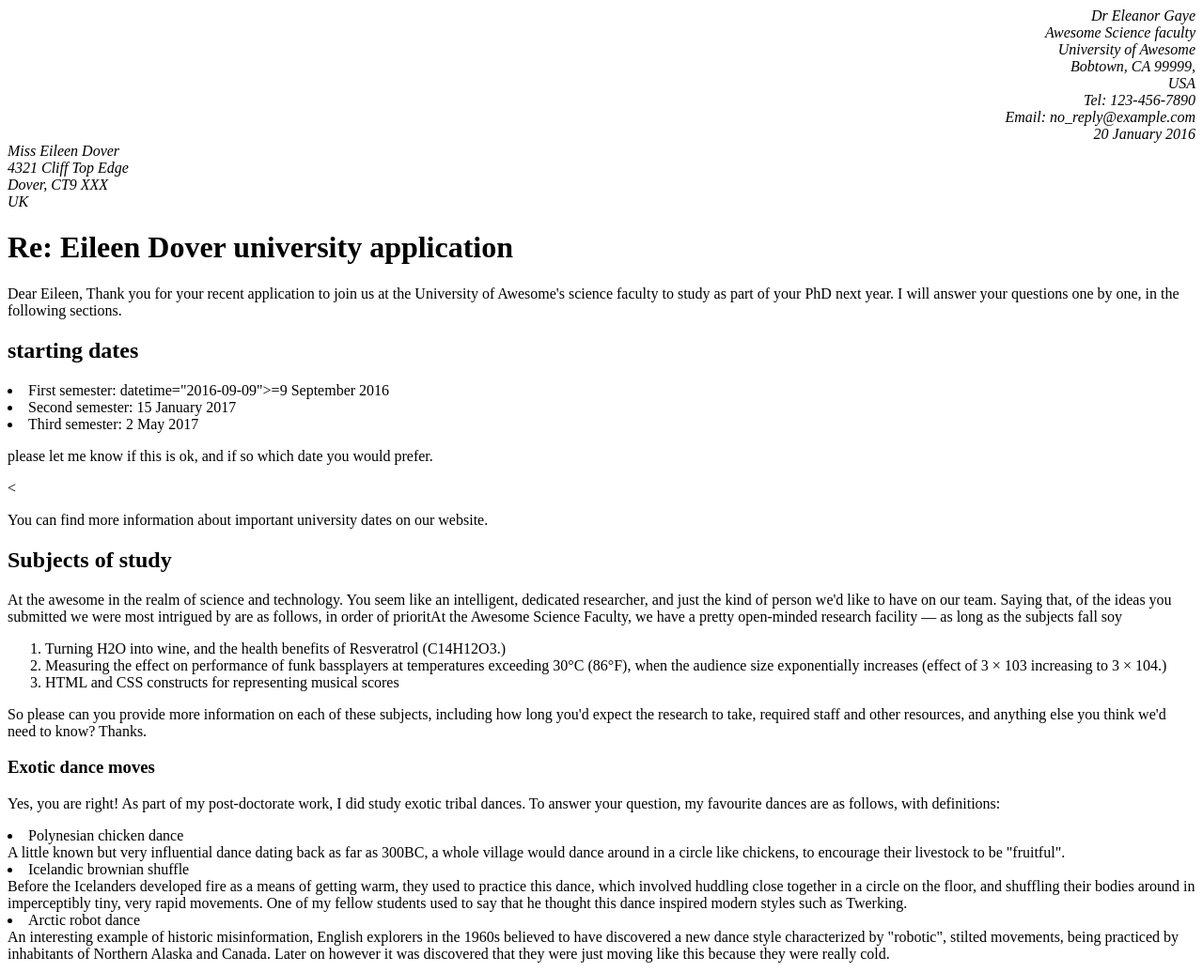
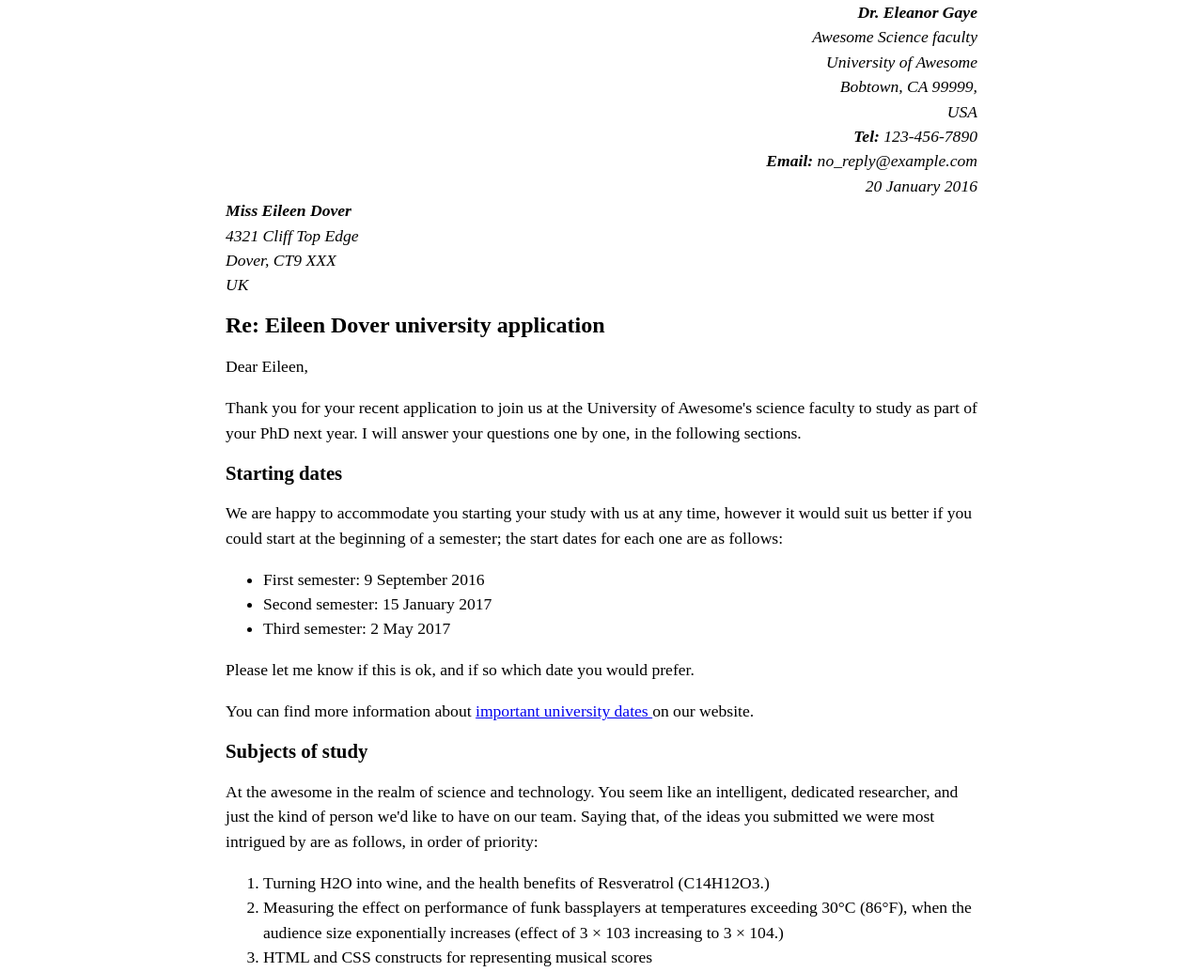
Before and after one commit to Muchiri7/letter-assessment, a plain HTML site: page index.html in a window 1280 px wide. Shown: the top 1035 px of the page at 94% size. Drawn offline with Linux system fonts and the light colour scheme.

Commit message:
Letter-assessment

```diff
--- a/index.html
+++ b/index.html
@@ -6,43 +6,47 @@
     <meta name="viewport" content="width=device-width,initial-scale=1.0">
     <meta http-equiv="x-UA-compatible" content="ie=edge">
     <title>Document</title>
+    <link rel="stylesheet" href="style.css">
+    <title>Document</title>
 </head>
 
 <body>
-      <div align=right>
-    <address>Dr Eleanor Gaye<br />
+
+    <address class="sender-column">
+        <strong>Dr. Eleanor Gaye</strong><br />
              Awesome Science faculty<br />
              University of Awesome<br />
              Bobtown, CA 99999,<br />
              USA<br />
-             Tel: 123-456-7890<br />
-             Email: no_reply@example.com<br />
+             <strong>Tel:</strong> 123-456-7890<br />
+             <strong>Email:</strong> no_reply@example.com<br />
 
-                          20 January 2016</address></div>
-  <address>Miss Eileen Dover<br>
+                          20 January 2016
+                        </address>
+  <address><strong>Miss Eileen Dover</strong><br>
            4321 Cliff Top Edge<br>
            Dover, CT9 XXX<br>
-           UK
+           UK<br />
   </address>
     <h1>Re: Eileen Dover university application</h1>
-    <p1>Dear Eileen,
+    <p>Dear Eileen,</p>
 
-        Thank you for your recent application to join us at the University of Awesome's science faculty to study as part
-        of your PhD next year. I will answer your questions one by one, in the following sections.
-    </p1>
-    <h2>starting dates</h2>
-    <p><li>First semester:
-        <time>datetime="2016-09-09">=9 September 2016</time></li>
+    <p>Thank you for your recent application to join us at the University of Awesome's science faculty to study as part
+        of your PhD next year. I will answer your questions one by one, in the following sections.</p1>
+    <h2><strong>Starting dates</strong></h2>
+    <p>We are happy to accommodate you starting your study with us at any time, however it would suit us better if you could start at the beginning of a semester; the start dates for each one are as follows:</p>
+    <ul>
+        <li>First semester: 9 September 2016</li>
        <li>Second semester: 15 January 2017</li>
-       <li>Third semester: 2 May 2017</li></p>
-        <p>please let me know if this is ok, and if so which date you would prefer.</p>
-        < <p>You can find more information about important university dates on our website.
+       <li>Third semester: 2 May 2017</li>
+    </ul>
+        <p>Please let me know if this is ok, and if so which date you would prefer.</p>
+         <p>You can find more information about <a href="example.com">important university dates </a>on our website.
     </p>
     <h2>Subjects of study</h2>
     <p>At the awesome in the realm of science and technology. You seem like an intelligent, dedicated researcher, and
         just the kind of person we'd like to have on our team. Saying that, of the ideas you submitted we were most
-        intrigued by are as follows, in order of prioritAt the Awesome Science Faculty, we have a pretty open-minded
-        research facility — as long as the subjects fall soy
+        intrigued by are as follows, in order of priority:
     </p>
     <p>
         <ol>
@@ -54,7 +58,7 @@
 </p>
     <P>So please can you provide more information on each of these subjects, including how long you'd expect the
         research to take, required staff and other resources, and anything else you think we'd need to know? Thanks.</P>
-    <h3>Exotic dance moves</h3>
+    <h2>Exotic dance moves</h2>
     <p>Yes, you are right! As part of my post-doctorate work, I did study exotic tribal dances. To answer your question,
         my favourite dances are as follows, with definitions:</p>
     <p><li>Polynesian chicken dance</li>
@@ -78,3 +82,4 @@
     <p>University of Awesome motto: "Be awesome to each other." -- The memoirs of Bill S Preston, Esq</p>
     </p>
 </body>
+</html>
--- /dev/null
+++ b/style.css
@@ -0,0 +1,32 @@
+body {
+    max-width: 800px;
+    margin: 0 auto;
+}
+
+.sender-column {
+    text-align: right;
+}
+
+h1 {
+    font-size: 1.5em;
+}
+
+h2 {
+    font-size: 1.3em;
+}
+
+p,
+ul,
+ol,
+dl,
+address {
+    font-size: 1.1em;
+}
+
+p,
+li,
+dd,
+dt,
+address {
+    line-height: 1.5;
+}
```
